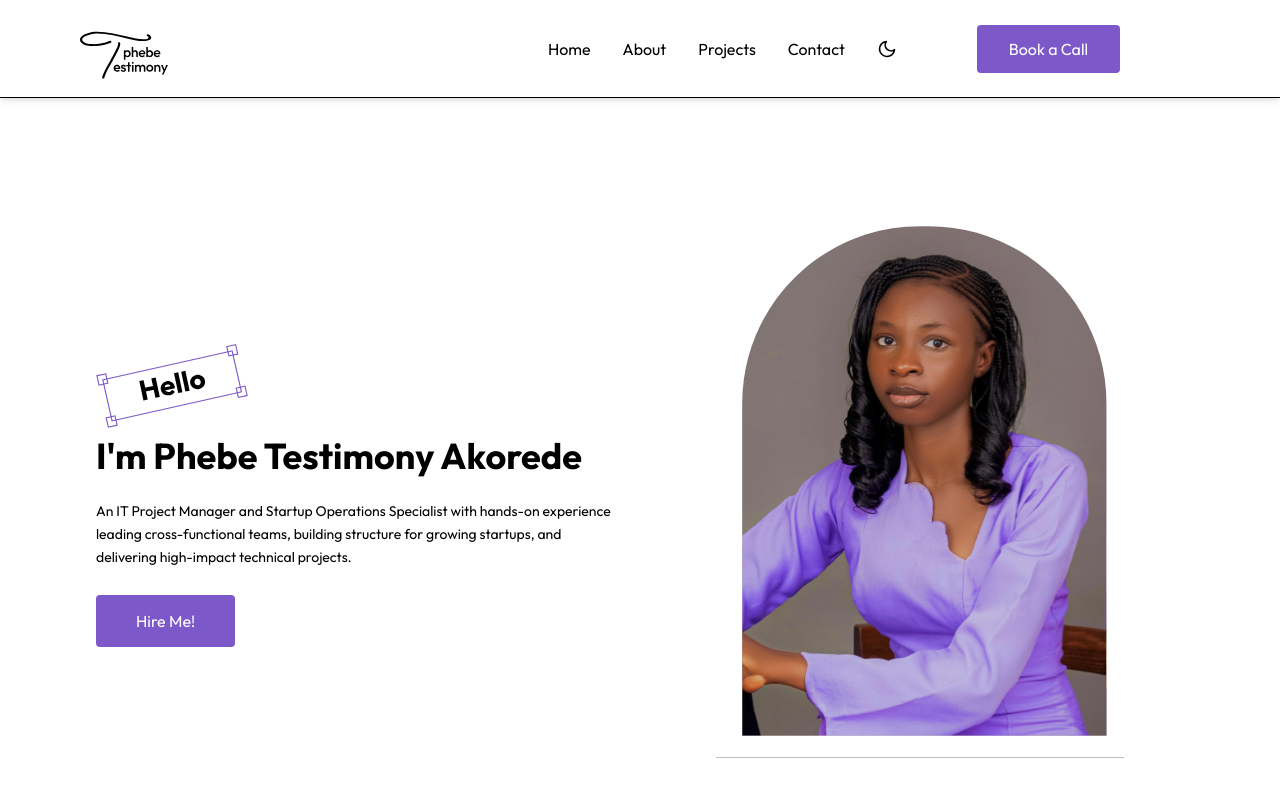
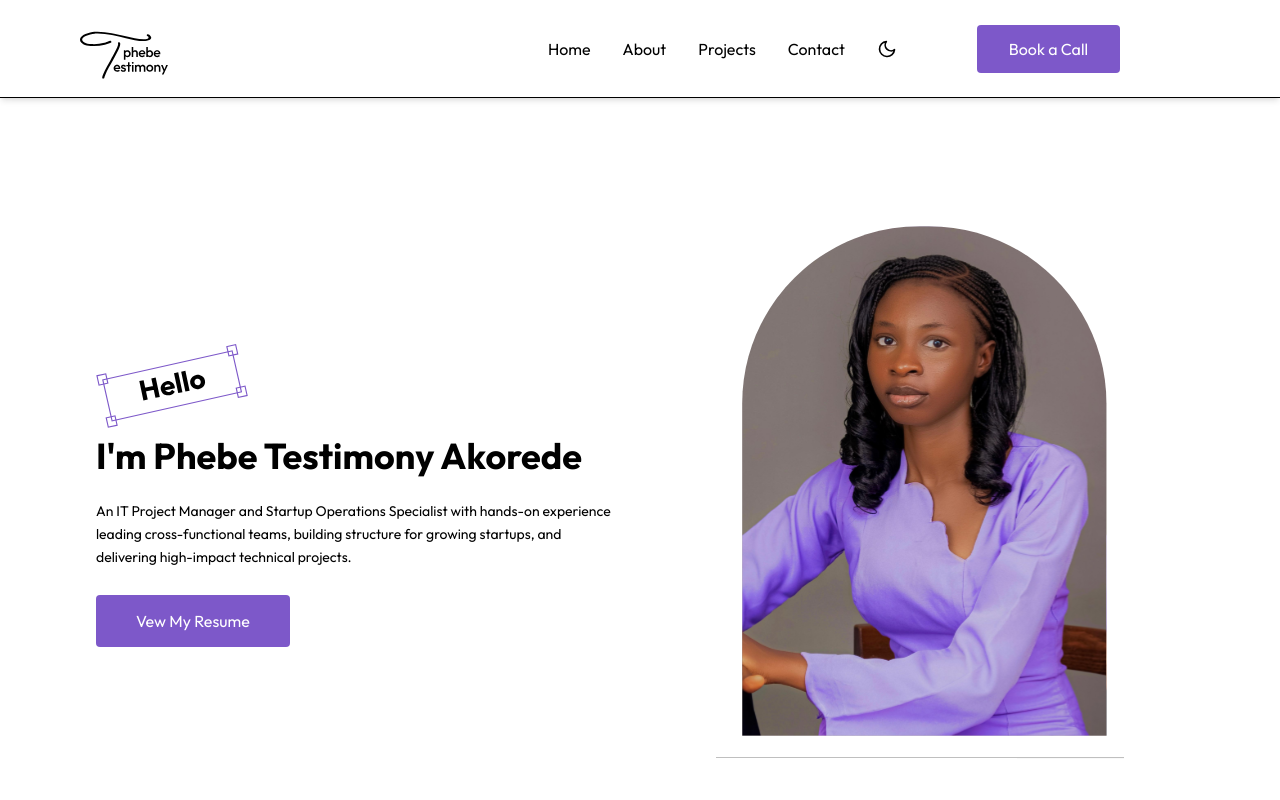
Before and after one commit to rhose1234/phebe-poerfolio, a Next.js app: page / in a window 1280 px wide. Shown: the top 800 px of the page. Built offline with nearby package versions, Linux system fonts and the light colour scheme.

Commit message:
added a new resume and changed the hero button text

```diff
--- a/data/projectsData.js
+++ b/data/projectsData.js
@@ -5,7 +5,7 @@ export const projectsData = [
     type: "Website Development",
     teamSize: "8 members",
     duration: "8 weeks (4 sprints)",
-    methodology: "Scrum",
+    methodology: "Hybrid",
     slug: "logistics-company-website",
     description: `
       The Logistics Company Website project involved designing and developing a responsive, scalable website to optimize client operations and enhance customer engagement.
@@ -141,7 +141,7 @@ export const projectsData = [
     type: "Tech & Business Conference",
     theme: "Leveraging Artificial Intelligence Across Multiple Sectors",
     teamSize: "13 members",
-    methodology: "Kanban",
+    methodology: "Agile (Kanban)",
     slug: "genesis-conference",
     description: `
       A tech and business-focused event centered on AI applications and trends. Oversaw program flow and event execution.
--- a/src/app/sections/hero.jsx
+++ b/src/app/sections/hero.jsx
@@ -42,9 +42,9 @@ export default function Hero() {
 
           <Button
             className="py-4 px-10 "
-            href="https://docs.google.com/document/d/1Ad_OnkCHTzZ9782G7732JNZcOIfW0nmSkfRTYQAopLA/edit?usp=drivesdk"
+            href="https://docs.google.com/document/d/10ns4pHWZ-fWfnuhlScDKxGaBvXyLnR1tzJjsNi1jSRk/edit?usp=drivesdk"
           >
-            Hire Me!
+            Vew My Resume
           </Button>
         </div>
       </div>
```
